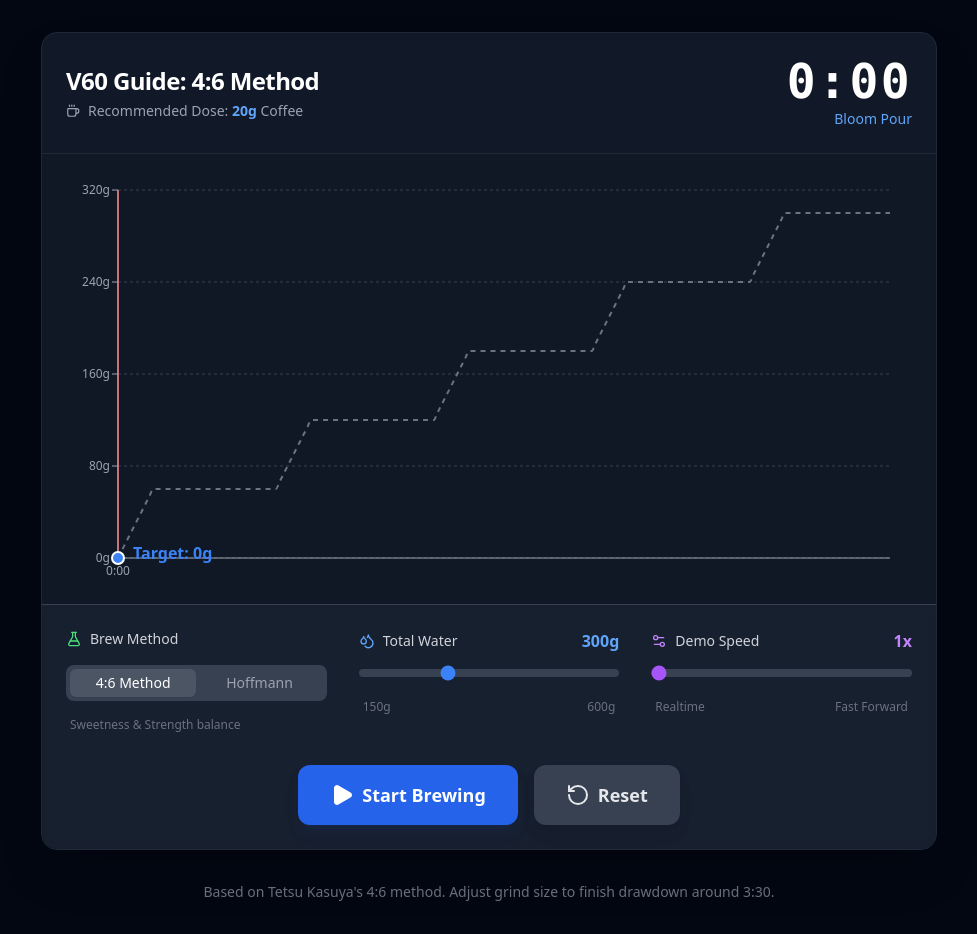
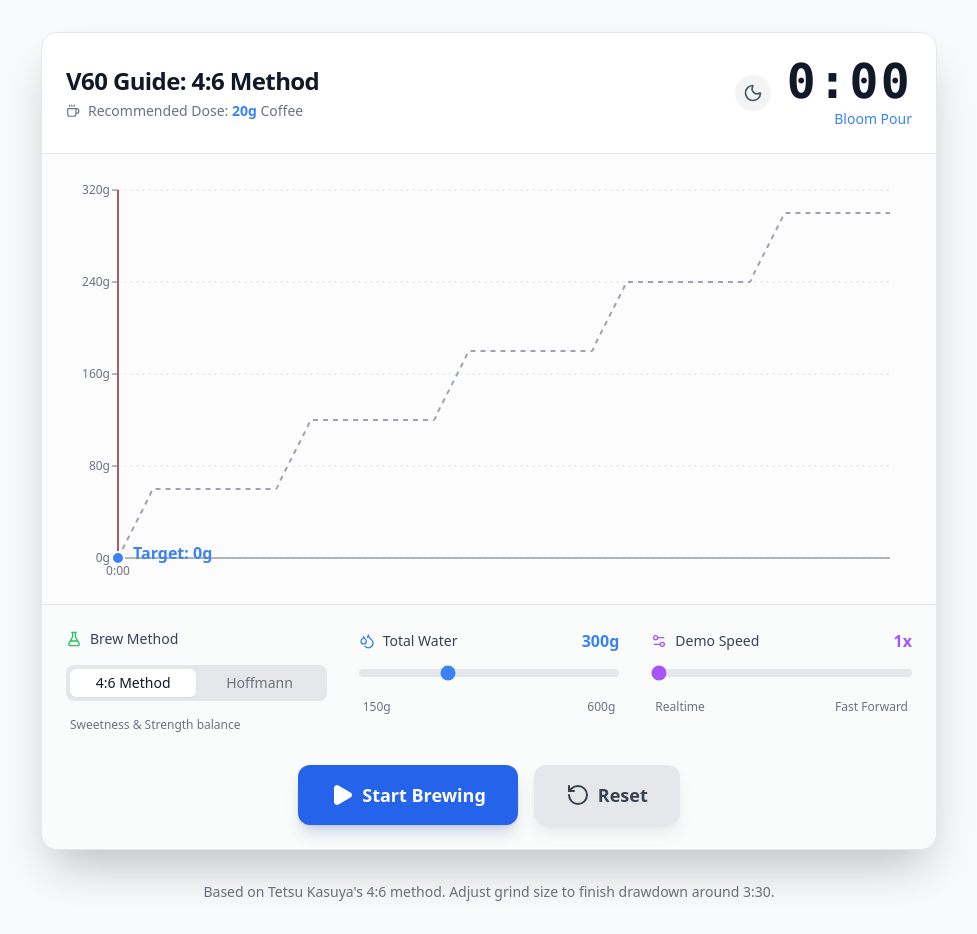
Before and after one commit to TheHubOfGit/V60-Brew-Timer, a React (Vite) app: page / in a window 1280 px wide. Shown: the whole page, without its empty margins (151-1128 px from the left). Built offline with nearby package versions, Linux system fonts and the light colour scheme.

Commit message:
Add light/dark mode toggle with localStorage persistence

```diff
--- a/App.tsx
+++ b/App.tsx
@@ -1,5 +1,5 @@
 import React, { useState, useEffect, useRef, useCallback, useMemo } from 'react';
-import { Play, Pause, RotateCcw, Droplets, Coffee, Settings2, FlaskConical } from 'lucide-react';
+import { Play, Pause, RotateCcw, Droplets, Coffee, Settings2, FlaskConical, Sun, Moon } from 'lucide-react';
 import { BrewChart } from './components/BrewChart';
 import { generateRecipe, getCurrentStep } from './utils/recipe';
 import { BrewMethod } from './types';
@@ -19,6 +19,21 @@
   }, [totalWater]);
 
   const [demoSpeed, setDemoSpeed] = useState(1);
+  const [theme, setTheme] = useState<'light' | 'dark'>(() => {
+    const saved = localStorage.getItem('theme');
+    if (saved) return saved as 'light' | 'dark';
+    return window.matchMedia('(prefers-color-scheme: dark)').matches ? 'dark' : 'light';
+  });
+
+  useEffect(() => {
+    localStorage.setItem('theme', theme);
+    if (theme === 'dark') {
+      document.documentElement.classList.add('dark');
+    } else {
+      document.documentElement.classList.remove('dark');
+    }
+  }, [theme]);
+
   const [brewMethod, setBrewMethod] = useState<BrewMethod>(() => {
     const saved = localStorage.getItem('brewMethod');
     return (saved as BrewMethod) || '4:6';
@@ -128,62 +143,73 @@
     return `${m}:${s.toString().padStart(2, '0')}`;
   };
 
+
   return (
-    <div className="min-h-screen bg-gray-950 text-gray-100 flex flex-col items-center justify-center p-2 md:p-8 font-sans">
+    <div className="min-h-screen bg-gray-50 dark:bg-gray-950 text-gray-900 dark:text-gray-100 flex flex-col items-center justify-center p-2 md:p-8 font-sans transition-colors duration-300">
 
       {/* Main Card */}
-      <div className="w-full max-w-4xl bg-gray-900 rounded-2xl shadow-2xl border border-gray-800 overflow-hidden relative">
+      <div className="w-full max-w-4xl bg-white dark:bg-gray-900 rounded-2xl shadow-2xl border border-gray-200 dark:border-gray-800 overflow-hidden relative transition-colors duration-300">
 
         {/* Header */}
-        <div className="p-6 border-b border-gray-800 flex justify-between items-center">
+        <div className="p-6 border-b border-gray-200 dark:border-gray-800 flex justify-between items-center">
           <div>
-            <h1 className="text-2xl font-bold text-white tracking-tight">
+            <h1 className="text-2xl font-bold text-gray-900 dark:text-white tracking-tight">
               {brewMethod === 'hoffmann-1cup' ? 'James Hoffmann 1-Cup' : 'V60 Guide: 4:6 Method'}
             </h1>
-            <p className="text-gray-400 text-sm mt-1 flex items-center gap-2">
+            <p className="text-gray-500 dark:text-gray-400 text-sm mt-1 flex items-center gap-2">
               <Coffee size={14} />
-              <span>Recommended Dose: <span className="text-blue-400 font-bold">{coffeeWeight}g</span> Coffee</span>
+              <span>Recommended Dose: <span className="text-blue-500 dark:text-blue-400 font-bold">{coffeeWeight}g</span> Coffee</span>
             </p>
           </div>
-          <div className="text-right">
-            <div className="text-5xl font-mono font-bold tracking-wider text-white tabular-nums">
-              {formatTime(time)}
-            </div>
-            <div className="text-sm font-medium text-blue-400 mt-1">
-              {isFinished ? "Enjoy!" : (currentStep?.description || "Get Ready")}
+          <div className="flex items-center gap-4">
+            <button
+              onClick={() => setTheme(theme === 'light' ? 'dark' : 'light')}
+              className="p-2 rounded-full bg-gray-100 dark:bg-gray-800 text-gray-600 dark:text-gray-400 hover:bg-gray-200 dark:hover:bg-gray-700 transition-colors"
+              aria-label="Toggle Theme"
+            >
+              {theme === 'light' ? <Moon size={20} /> : <Sun size={20} />}
+            </button>
+            <div className="text-right">
+              <div className="text-5xl font-mono font-bold tracking-wider text-gray-900 dark:text-white tabular-nums">
+                {formatTime(time)}
+              </div>
+              <div className="text-sm font-medium text-blue-500 dark:text-blue-400 mt-1">
+                {isFinished ? "Enjoy!" : (currentStep?.description || "Get Ready")}
+              </div>
             </div>
           </div>
         </div>
 
         {/* Chart Section */}
-        <div className="relative w-full h-[300px] md:h-[450px] bg-gray-900/50 p-2 md:p-4">
+        <div className="relative w-full h-[300px] md:h-[450px] bg-gray-50/50 dark:bg-gray-900/50 p-2 md:p-4 transition-colors duration-300">
           {/* Chart */}
 
           <BrewChart
             currentTime={time}
             recipe={recipe}
             totalWater={totalWater}
+            theme={theme}
           />
         </div>
 
         {/* Controls & Settings */}
-        <div className="p-6 bg-gray-800/50 backdrop-blur-sm border-t border-gray-700">
+        <div className="p-6 bg-gray-50/80 dark:bg-gray-800/50 backdrop-blur-sm border-t border-gray-200 dark:border-gray-700 transition-colors duration-300">
 
 
 
           <div className="grid grid-cols-1 md:grid-cols-3 gap-8 mb-8">
             {/* Brew Method */}
             <div className="space-y-4">
-              <label className="flex items-center gap-2 text-sm font-medium text-gray-300">
-                <FlaskConical size={16} className="text-green-400" />
+              <label className="flex items-center gap-2 text-sm font-medium text-gray-700 dark:text-gray-300">
+                <FlaskConical size={16} className="text-green-500 dark:text-green-400" />
                 Brew Method
               </label>
-              <div className="flex bg-gray-700 rounded-lg p-1">
+              <div className="flex bg-gray-200 dark:bg-gray-700 rounded-lg p-1 transition-colors duration-300">
                 <button
                   onClick={() => { reset(); setBrewMethod('4:6'); }}
                   className={`flex-1 py-1 px-2 rounded-md text-sm font-medium transition-all ${brewMethod === '4:6'
-                    ? 'bg-gray-600 text-white shadow-sm'
-                    : 'text-gray-400 hover:text-gray-200'
+                    ? 'bg-white dark:bg-gray-600 text-gray-900 dark:text-white shadow-sm'
+                    : 'text-gray-500 dark:text-gray-400 hover:text-gray-700 dark:hover:text-gray-200'
                     }`}
                 >
                   4:6 Method
@@ -191,8 +217,8 @@
                 <button
                   onClick={() => { reset(); setBrewMethod('hoffmann-1cup'); }}
                   className={`flex-1 py-1 px-2 rounded-md text-sm font-medium transition-all ${brewMethod === 'hoffmann-1cup'
-                    ? 'bg-gray-600 text-white shadow-sm'
-                    : 'text-gray-400 hover:text-gray-200'
+                    ? 'bg-white dark:bg-gray-600 text-gray-900 dark:text-white shadow-sm'
+                    : 'text-gray-500 dark:text-gray-400 hover:text-gray-700 dark:hover:text-gray-200'
                     }`}
                 >
                   Hoffmann
@@ -206,11 +232,11 @@
             {/* Water Settings */}
             <div className="space-y-4">
               <div className="flex justify-between items-center">
-                <label className="flex items-center gap-2 text-sm font-medium text-gray-300">
-                  <Droplets size={16} className="text-blue-400" />
+                <label className="flex items-center gap-2 text-sm font-medium text-gray-700 dark:text-gray-300">
+                  <Droplets size={16} className="text-blue-500 dark:text-blue-400" />
                   Total Water
                 </label>
-                <span className="text-blue-400 font-bold">{totalWater}g</span>
+                <span className="text-blue-500 dark:text-blue-400 font-bold">{totalWater}g</span>
               </div>
               <input
                 type="range"
@@ -222,7 +248,7 @@
                   reset();
                   setTotalWater(Number(e.target.value));
                 }}
-                className="w-full h-2 bg-gray-700 rounded-lg appearance-none cursor-pointer accent-blue-500 hover:accent-blue-400 transition-all"
+                className="w-full h-2 bg-gray-200 dark:bg-gray-700 rounded-lg appearance-none cursor-pointer accent-blue-500 hover:accent-blue-400 transition-all"
               />
               <div className="flex justify-between text-xs text-gray-500 px-1">
                 <span>150g</span>
@@ -233,11 +259,11 @@
             {/* Speed Settings */}
             <div className="space-y-4">
               <div className="flex justify-between items-center">
-                <label className="flex items-center gap-2 text-sm font-medium text-gray-300">
-                  <Settings2 size={16} className="text-purple-400" />
+                <label className="flex items-center gap-2 text-sm font-medium text-gray-700 dark:text-gray-300">
+                  <Settings2 size={16} className="text-purple-500 dark:text-purple-400" />
                   Demo Speed
                 </label>
-                <span className="text-purple-400 font-bold">{demoSpeed}x</span>
+                <span className="text-purple-500 dark:text-purple-400 font-bold">{demoSpeed}x</span>
               </div>
               <input
                 type="range"
@@ -246,7 +272,7 @@
                 step="1"
                 value={demoSpeed}
                 onChange={(e) => setDemoSpeed(Number(e.target.value))}
-                className="w-full h-2 bg-gray-700 rounded-lg appearance-none cursor-pointer accent-purple-500 hover:accent-purple-400 transition-all"
+                className="w-full h-2 bg-gray-200 dark:bg-gray-700 rounded-lg appearance-none cursor-pointer accent-purple-500 hover:accent-purple-400 transition-all"
               />
               <div className="flex justify-between text-xs text-gray-500 px-1">
                 <span>Realtime</span>
@@ -272,7 +298,7 @@
 
             <button
               onClick={reset}
-              className="flex items-center gap-2 px-8 py-4 rounded-xl font-bold text-lg bg-gray-700 hover:bg-gray-600 text-gray-200 transition-all transform active:scale-95 shadow-lg shadow-gray-900/20"
+              className="flex items-center gap-2 px-8 py-4 rounded-xl font-bold text-lg bg-gray-200 dark:bg-gray-700 hover:bg-gray-300 dark:hover:bg-gray-600 text-gray-700 dark:text-gray-200 transition-all transform active:scale-95 shadow-lg shadow-gray-400/20 dark:shadow-gray-900/20"
             >
               <RotateCcw size={24} />
               Reset
--- a/components/BrewChart.tsx
+++ b/components/BrewChart.tsx
@@ -17,6 +17,7 @@
   currentTime: number;
   recipe: RecipeStep[];
   totalWater: number;
+  theme: 'light' | 'dark';
 }
 
 const formatTime = (seconds: number) => {
@@ -25,7 +26,7 @@
   return `${m}:${s.toString().padStart(2, '0')}`;
 };
 
-export const BrewChart: React.FC<BrewChartProps> = ({ currentTime, recipe, totalWater }) => {
+export const BrewChart: React.FC<BrewChartProps> = ({ currentTime, recipe, totalWater, theme }) => {
   const data = useMemo(() => generateChartData(recipe), [recipe]);
 
   // Calculate current target weight with smooth interpolation
@@ -62,6 +63,15 @@
     }));
   }, [data, currentTime]);
 
+  const colors = {
+    grid: theme === 'dark' ? '#374151' : '#e5e7eb',
+    text: theme === 'dark' ? '#9ca3af' : '#6b7280',
+    tooltipBg: theme === 'dark' ? '#1f2937' : '#ffffff',
+    tooltipBorder: theme === 'dark' ? '#374151' : '#e5e7eb',
+    tooltipText: theme === 'dark' ? '#f3f4f6' : '#111827',
+    futureStroke: theme === 'dark' ? '#6b7280' : '#9ca3af',
+  };
+
   return (
     <div className="w-full h-full select-none">
       <ResponsiveContainer width="100%" height="100%">
@@ -73,13 +83,13 @@
             </linearGradient>
           </defs>
 
-          <CartesianGrid strokeDasharray="3 3" stroke="#374151" vertical={false} />
+          <CartesianGrid strokeDasharray="3 3" stroke={colors.grid} vertical={false} />
 
           <XAxis
             dataKey="time"
             tickFormatter={formatTime}
-            stroke="#9ca3af"
-            tick={{ fill: '#9ca3af', fontSize: 12 }}
+            stroke={colors.text}
+            tick={{ fill: colors.text, fontSize: 12 }}
             interval={45} // roughly shows major steps
             type="number"
             domain={[0, 'auto']}
@@ -87,15 +97,15 @@
           />
 
           <YAxis
-            stroke="#9ca3af"
-            tick={{ fill: '#9ca3af', fontSize: 12 }}
+            stroke={colors.text}
+            tick={{ fill: colors.text, fontSize: 12 }}
             tickFormatter={(val) => `${val}g`}
             domain={[0, totalWater + 20]}
           />
 
           <Tooltip
-            contentStyle={{ backgroundColor: '#1f2937', borderColor: '#374151', color: '#f3f4f6' }}
-            itemStyle={{ color: '#93c5fd' }}
+            contentStyle={{ backgroundColor: colors.tooltipBg, borderColor: colors.tooltipBorder, color: colors.tooltipText }}
+            itemStyle={{ color: '#3b82f6' }}
             labelFormatter={formatTime}
             formatter={(value: number) => [`${Math.round(value)}g`, 'Water Weight']}
           />
@@ -104,7 +114,7 @@
           <Area
             type="monotone"
             dataKey="futureWeight"
-            stroke="#6b7280"
+            stroke={colors.futureStroke}
             strokeWidth={2}
             strokeDasharray="5 5"
             fill="transparent"
--- a/tailwind.config.js
+++ b/tailwind.config.js
@@ -1,5 +1,6 @@
 /** @type {import('tailwindcss').Config} */
 export default {
+  darkMode: 'class',
   content: [
     "./index.html",
     "./src/**/*.{js,ts,jsx,tsx}",
```
